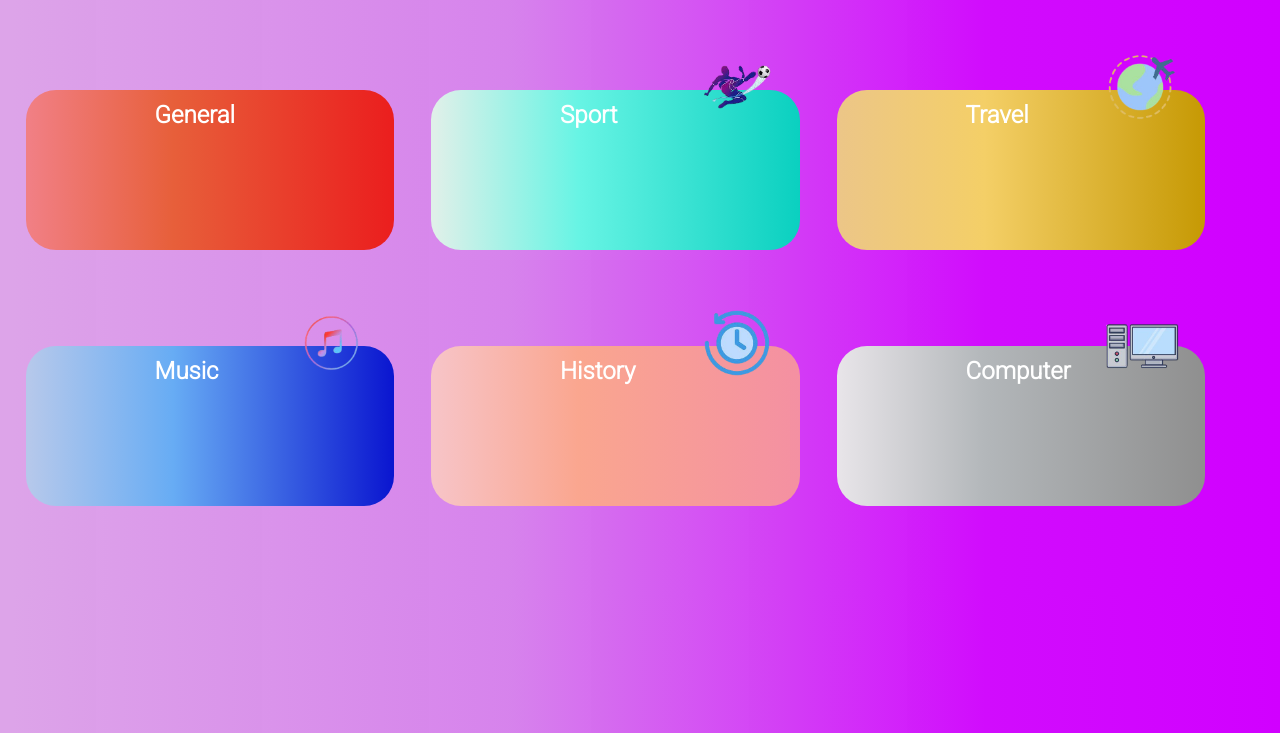
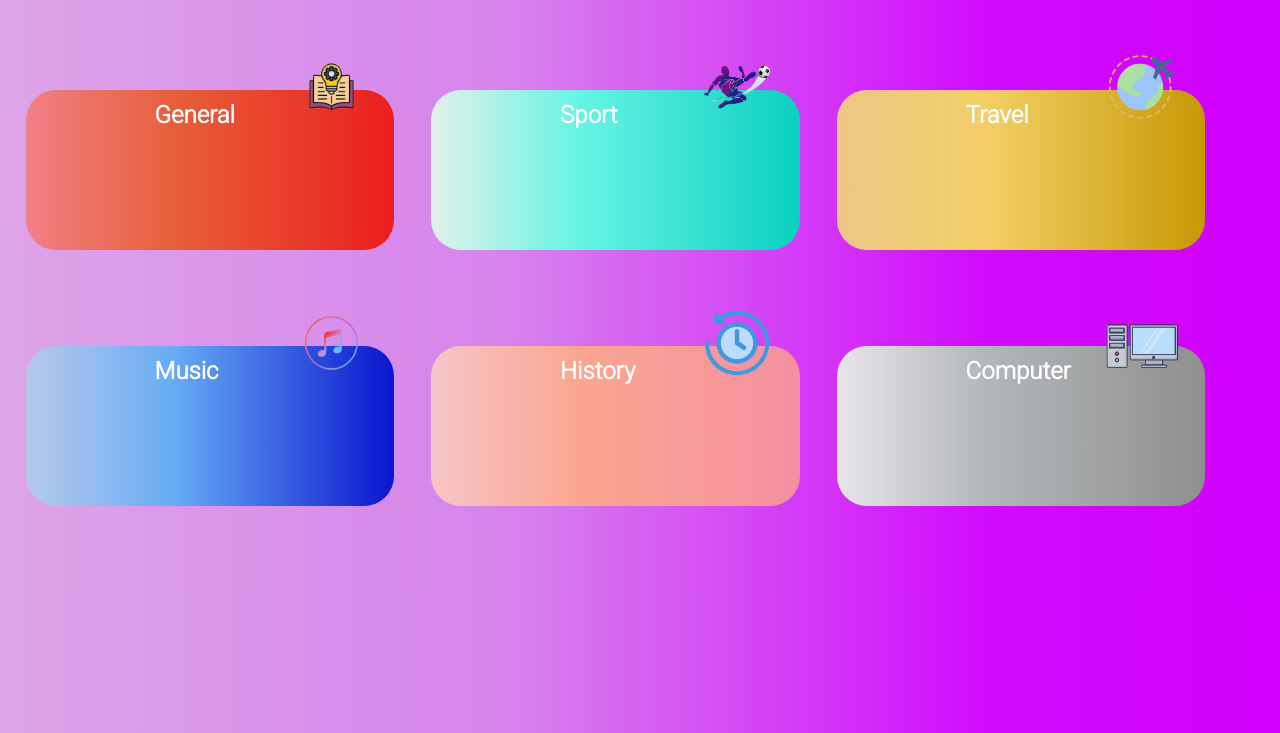
Before and after one commit to bage03/Landing, a plain HTML site: page index.html in a window 1280 px wide. Shown: the part 67-800 px from the top of the page. Drawn offline with Linux system fonts and the light colour scheme.

Commit message:
Update index.html

```diff
--- a/index.html
+++ b/index.html
@@ -14,7 +14,7 @@
 
   <div class="content general">
     <h2>General</h2>
-    <img src="/example/general-rm.png" alt="">
+    <img src="general-rm.png" alt="">
   </div>
 
   <div class="content sport">
```
